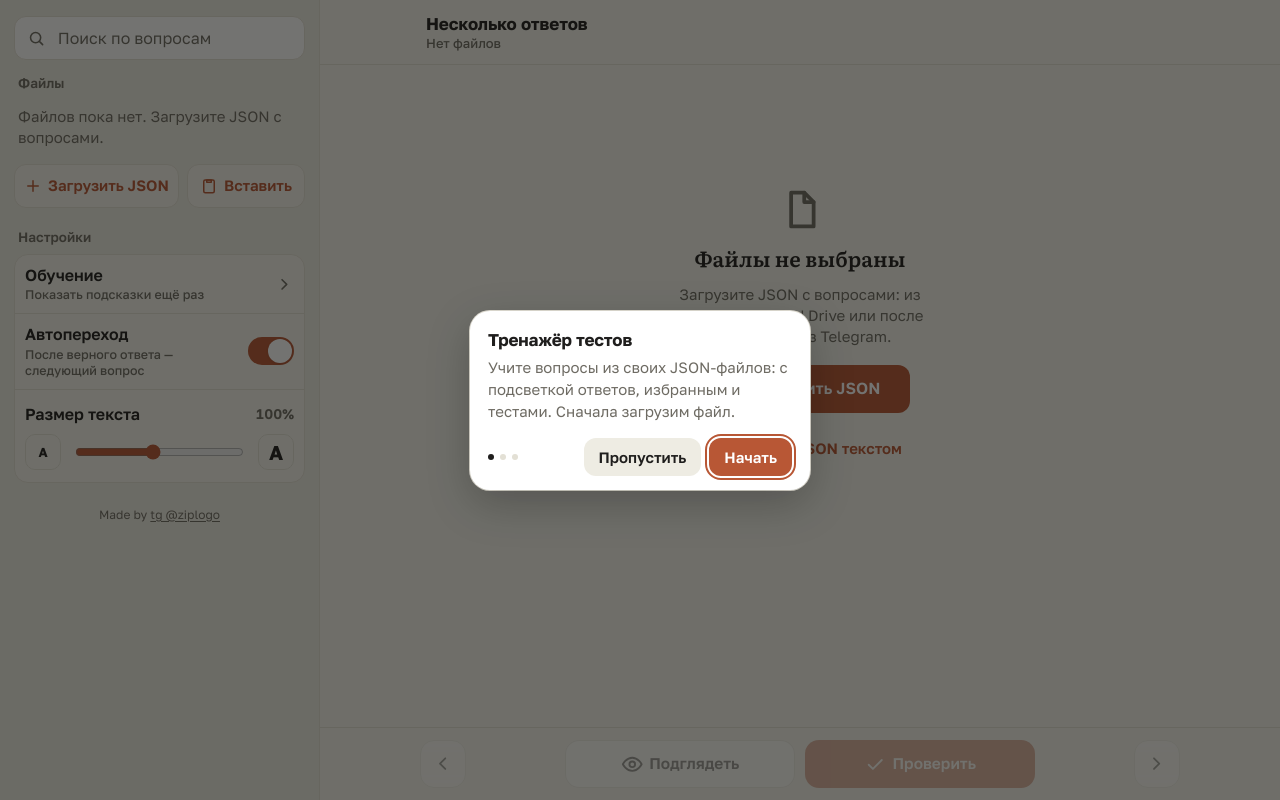
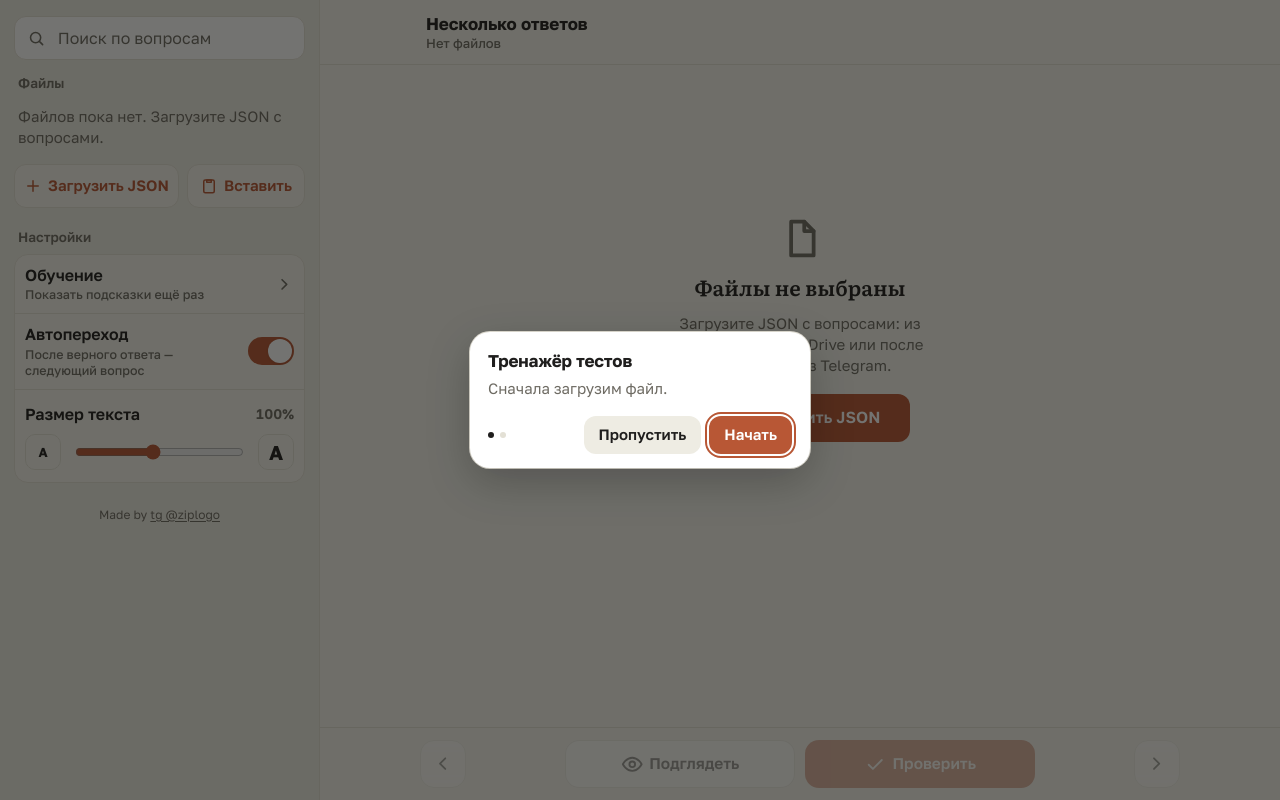
Before and after one commit to zsasq1/test-trainer, a plain HTML site: page app.html in a window 1280 px wide. Drawn offline with Linux system fonts and the light colour scheme.

Commit message:
Обучение: короче приветствие; убрана кнопка «Вставить JSON текстом» с пустого экрана
Co-Authored-By: Claude Opus 5.5 <noreply@anthropic.com>

```diff
--- a/app.html
+++ b/app.html
@@ -1387,7 +1387,7 @@ function renderContent() {
   let html, key;
   if (bankStatus === 'boot') { html = stateHTML({ spinner: true, title: 'Загружаю вопросы…' }); key = 'boot'; }
   else if (!s) {
-    html = stateHTML({ icon: I.doc, title: 'Файлы не выбраны', text: 'Загрузите JSON с вопросами: из «Файлов», iCloud Drive или после сохранения из Telegram.', actions: loadBtn('Загрузить JSON') + `<button type="button" class="ghost-btn" data-act="paste-json">${I.paste}Вставить JSON текстом</button>` });
+    html = stateHTML({ icon: I.doc, title: 'Файлы не выбраны', text: 'Загрузите JSON с вопросами: из «Файлов», iCloud Drive или после сохранения из Telegram.', actions: loadBtn('Загрузить JSON') });
     key = 'nosets';
   } else if (bankStatus === 'loading') { html = stateHTML({ spinner: true, title: 'Открываю «' + setTitle(s) + '»…' }); key = 'loading'; }
   else if (bankStatus === 'error') {
@@ -2494,9 +2494,8 @@ const TOURS = {
   intro: {
     when: () => bankStatus !== 'boot' && !SETS.length,
     steps: [
-      { title: 'Тренажёр тестов', text: 'Учите вопросы из своих JSON-файлов: с подсветкой ответов, избранным и тестами. Сначала загрузим файл.', go: 'Начать' },
-      { el: '#content .state label.act', title: 'Загрузите файл', text: 'Выберите JSON в «Файлах», iCloud Drive или сохранённый из Telegram. Можно сразу несколько.', allow: 'label', end: true },
-      { el: '#content .state [data-act="paste-json"]', title: 'Или вставьте текстом', text: 'Если JSON скопирован как текст, вставьте его сюда.', allow: 'button', end: true }
+      { title: 'Тренажёр тестов', text: 'Сначала загрузим файл.', go: 'Начать' },
+      { el: '#content .state label.act', title: 'Загрузите файл', text: 'Выберите JSON в «Файлах», iCloud Drive или сохранённый из Telegram. Можно сразу несколько.', allow: 'label', end: true }
     ]
   },
   main: {
--- a/sw.js
+++ b/sw.js
@@ -1,5 +1,5 @@
 // Офлайн-кэш тренажёра. Файл создаётся скриптом собрать.py — не правьте вручную.
-const CACHE = 'trainer-20261123-183621';
+const CACHE = 'trainer-20261123-184146';
 const FONTS = 'trainer-fonts-v1'; // шрифты Google: один раз скачать — дальше работают без сети
 const ASSETS = ["./", "index.html", "manifest.webmanifest", "icons/icon-180.png", "icons/icon-192.png", "icons/icon-512.png", "data/sets.json"];
 
```
Also changed, not shown: index.html (+3 -4 lines).
